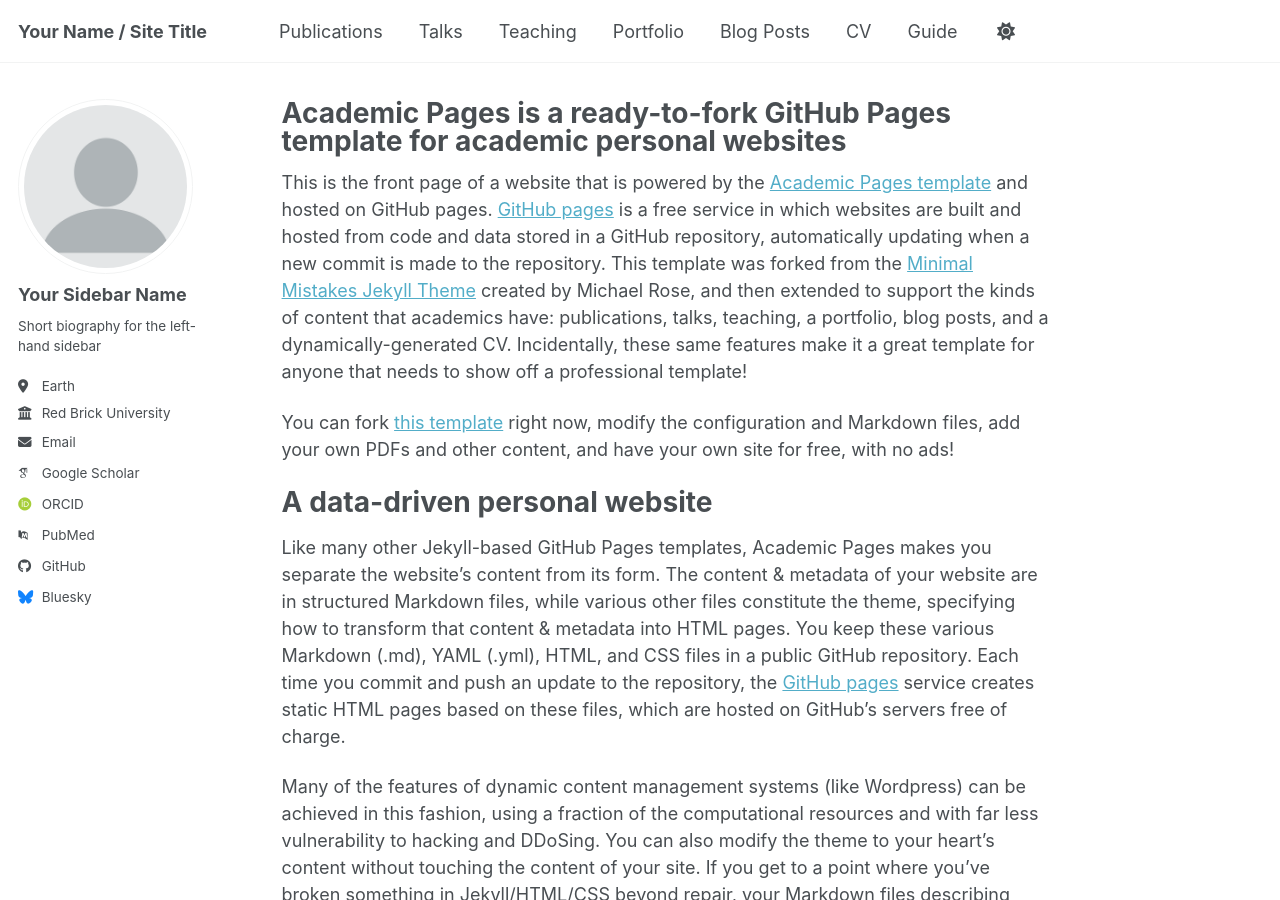
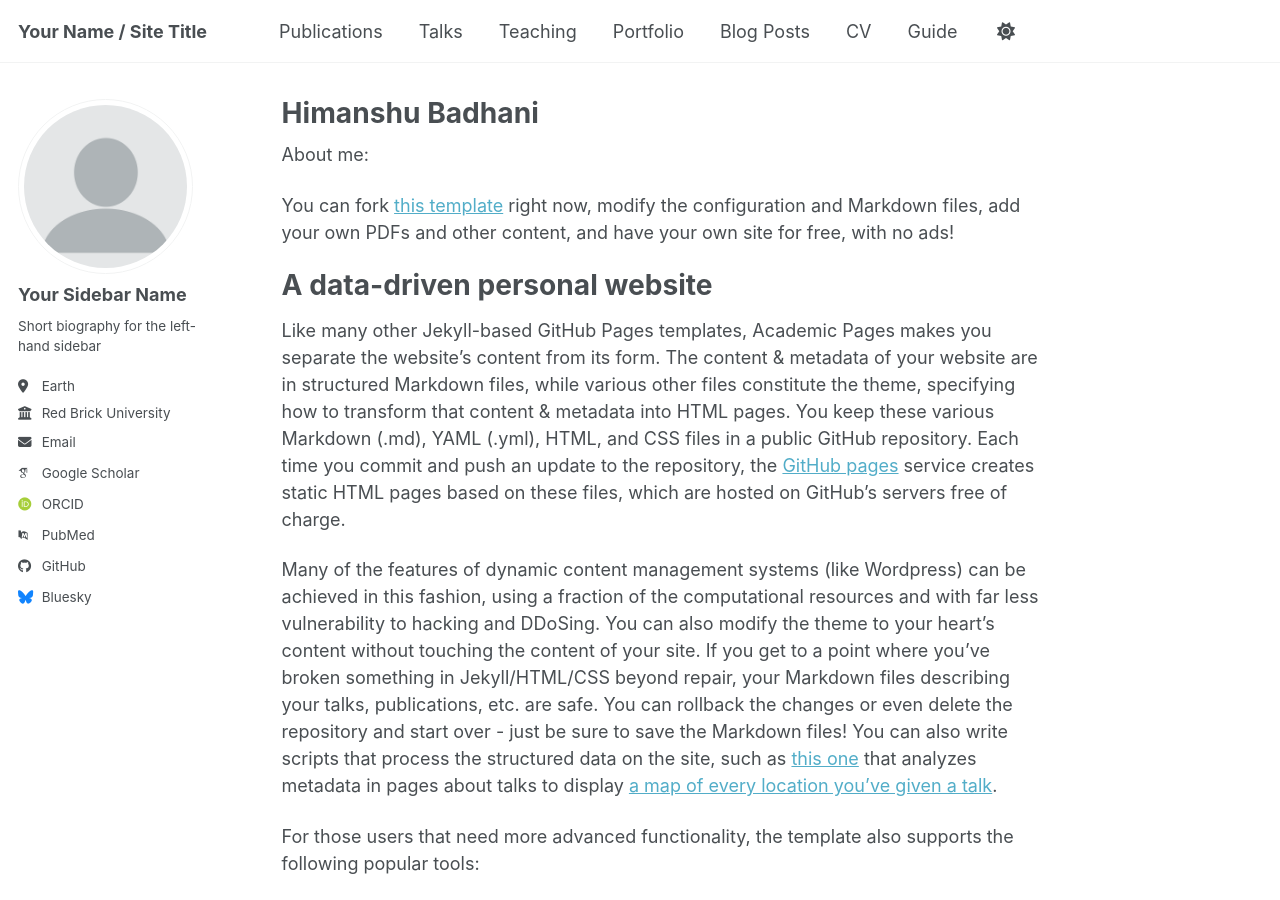
Before and after one commit to himanshubadhani/himanshubadhani.github.io, a Jekyll site: the page built from _pages/about.md, in a window 1280 px wide and 900 px high. Built offline with Jekyll 4.4.1, drawn with Linux system fonts in a browser that asks for light colours; some web fonts are replaced; a script bundle is joined from its source files by our own code; library files that are not in the unit come from our copies.

Commit message:
Update about.md

```diff
--- a/_pages/about.md
+++ b/_pages/about.md
@@ -1,13 +1,13 @@
 ---
 permalink: /
-title: "Academic Pages is a ready-to-fork GitHub Pages template for academic personal websites"
+title: "Himanshu Badhani"
 author_profile: true
 redirect_from:
   - /about/
   - /about.html
 ---
 
-This is the front page of a website that is powered by the [Academic Pages template](https://github.com/academicpages/academicpages.github.io) and hosted on GitHub pages. [GitHub pages](https://pages.github.com) is a free service in which websites are built and hosted from code and data stored in a GitHub repository, automatically updating when a new commit is made to the repository. This template was forked from the [Minimal Mistakes Jekyll Theme](https://mmistakes.github.io/minimal-mistakes/) created by Michael Rose, and then extended to support the kinds of content that academics have: publications, talks, teaching, a portfolio, blog posts, and a dynamically-generated CV. Incidentally, these same features make it a great template for anyone that needs to show off a professional template!
+About me:
 
  You can fork [this template](https://github.com/academicpages/academicpages.github.io) right now, modify the configuration and Markdown files, add your own PDFs and other content, and have your own site for free, with no ads!
 
```
